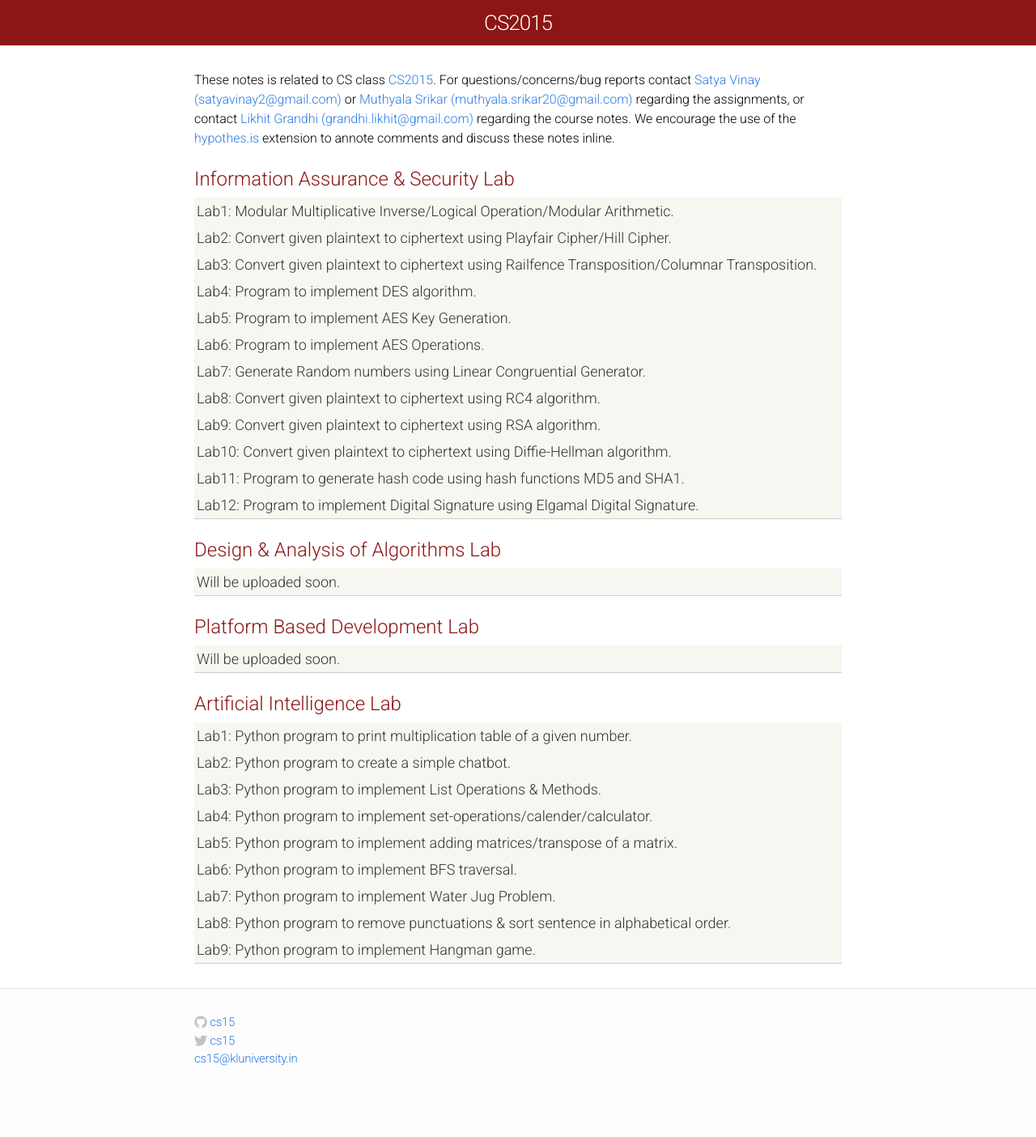
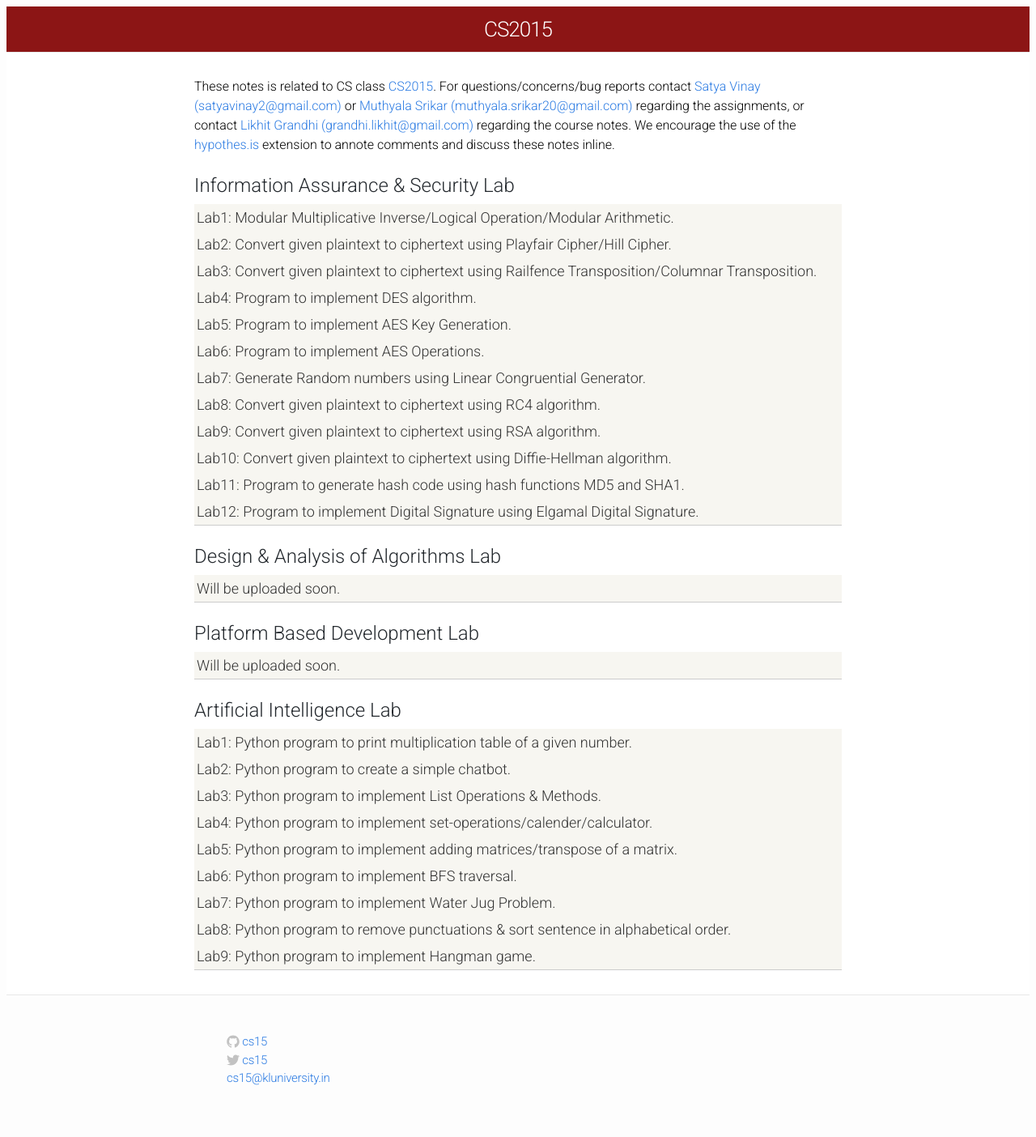
Before and after one commit to CS15/cs15.github.io, a Jekyll site: the page built from index.html, in a window 1280 px wide. Shown: the whole page at 81% size. Built offline with Jekyll 4.4.1, drawn with Linux system fonts in a browser that asks for light colours; before the commit the page ends 1364 px from its top, so only the background shows below that.

Commit message:
Update main.css

```diff
--- a/css/main.css
+++ b/css/main.css
@@ -1,4 +1,4 @@
-/* Base */
+* Base */
 /* ----------------------------------------------------------*/
 
 * {
@@ -43,7 +43,7 @@ a:visited { color: #205caa; }
 
 .module-header {
   font-size: 24px;
-  color: #8C1515;
+  color: #24292E;
   margin-top: 20px;
   margin-bottom: 5px;
 }
```
